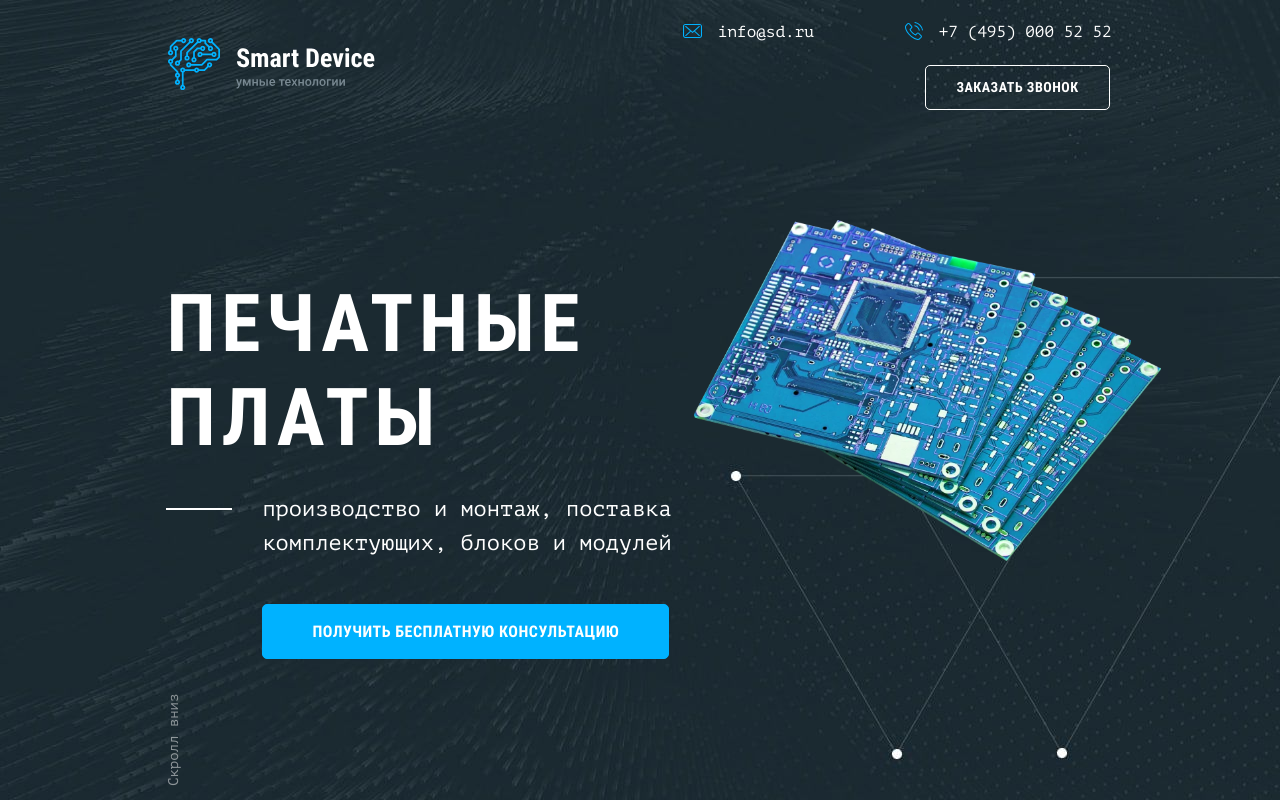
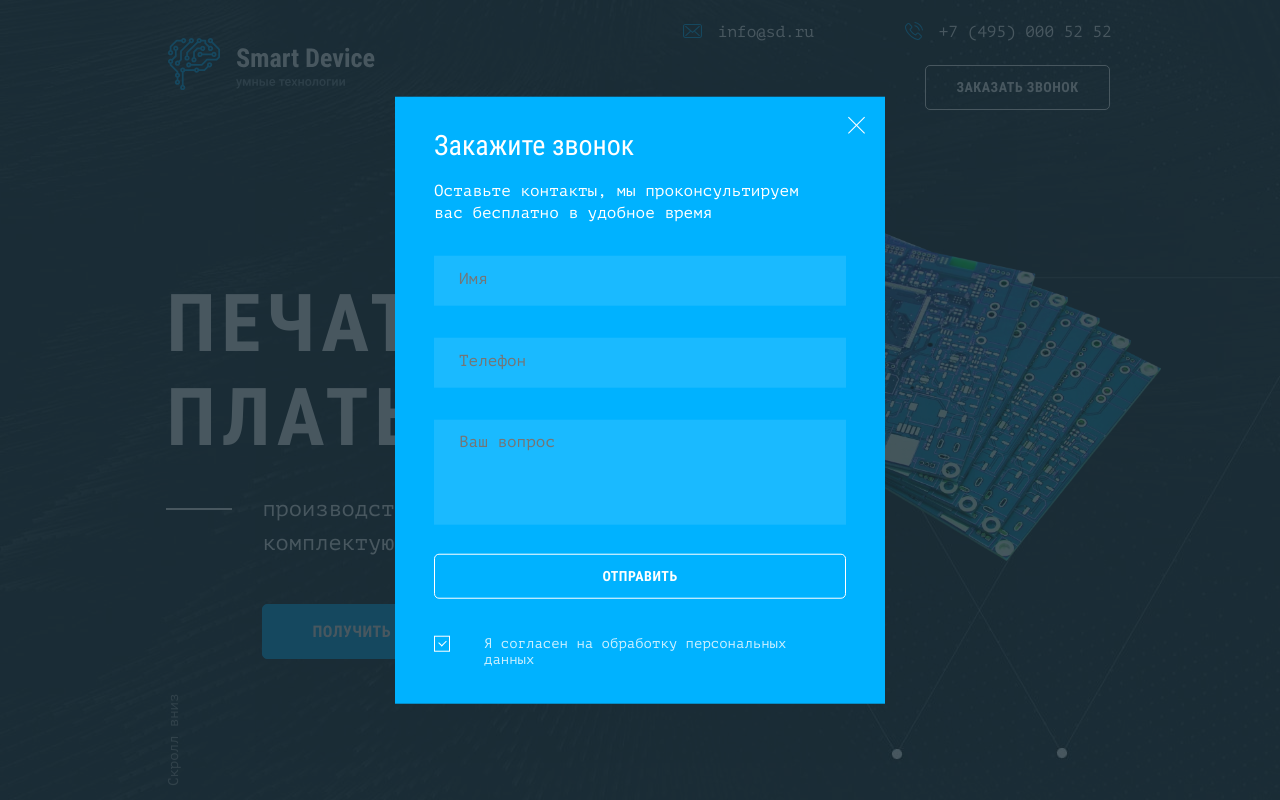
Before and after one commit to anna9grace/smart-device, a website: page source/index.html in a window 1280 px wide. Shown: the top 800 px of the page. Drawn offline with nearby package versions, Linux system fonts and the light colour scheme; files that its build step writes are made by us from their sources; files whose address does not match are found by name.

Commit message:
завершает верстку модального окна

```diff
--- a/source/index.html
+++ b/source/index.html
@@ -282,15 +282,15 @@
   </footer>
 
 
-  <div class="modal hidden">
+  <div class="modal">
     <div class="modal__wrapper">
       <button class="modal__close-btn">
         <span class="visually-hidden">Закрыть</span>
       </button>
-      <form class="modal__form form" action="https://echo.htmlacademy.ru" method="post">
+      <form class="form" action="https://echo.htmlacademy.ru" method="post">
         <h2>Закажите звонок</h2>
         <p>Оставьте контакты, мы проконсультируем вас бесплатно в удобное время</p>
-        <div class="form__wrapper">
+        <div class="modal__inner-wrapper form__wrapper">
           <label class="visually-hidden" for="modal-name">Введите Ваше имя</label>
           <input class="form__field" type="text" name="name" id="modal-name" placeholder="Имя" required>
           <label class="visually-hidden" for="modal-phone">Укажите Ваш телефон</label>
--- a/source/sass/components/form.scss
+++ b/source/sass/components/form.scss
@@ -15,6 +15,7 @@
 .form__wrapper {
   display: flex;
   flex-wrap: wrap;
+  justify-content: space-between;
 
   button {
     height: 45px;
@@ -105,6 +106,3 @@
     }
   }
 }
-
-
-// Сделать валидацию формы телефона при помощи маски.При фокусе в поле ввода появляется "+7(", при вводе данных появляется закрывающая скобка. В поле можно ввести только 10 цифр (мобильный телефон)
--- a/source/sass/components/modal.scss
+++ b/source/sass/components/modal.scss
@@ -1,9 +1,93 @@
 .modal {
+  position: fixed;
+  width: 100%;
+  height: 100vh;
+  background-color: transparentize($background-color-dark, 0.2);
+  z-index: 10;
+}
+
+.modal__wrapper {
+  position: absolute;
+  display: flex;
+  flex-direction: column;
+  left: 0;
+  right: 0;
+  top: 50%;
+  width: 490px;
+  margin: 0 auto 0 auto;
+  padding: 18px 39px 36px 39px;
+  transform: translateY(-50%);
+  background-color: $accent-color;
+
   h2 {
     @include font-sizes(28px, 39px);
+    margin-top: -9px;
+    margin-bottom: 15px;
+  }
+
+  p {
+    margin-right: 20px;
   }
 }
 
-.modal__wrapper {
-  background-color: $accent-color;
+.modal__wrapper > button {
+  @include sizes(20px, 20px);
+  position: relative;
+  margin-left: auto;
+  margin-right: -19px;
+  background-color: transparent;
+  border: none;
+
+  &::before,
+  &::after {
+    @include sizes(23px, 1px);
+    content: "";
+    position: absolute;
+    background-color: $main-color-light;
+    left: 0;
+  }
+
+  &::before {
+    transform: rotate(45deg);
+  }
+
+  &::after {
+    transform: rotate(-45deg);
+  }
+
+  &:hover,
+  &:active {
+    background-color: transparentize($main-color-light, 0.7);
+    outline: none;
+  }
 }
+
+.modal__inner-wrapper {
+  flex-direction: column;
+  margin-top: 32px;
+
+  input {
+    margin-bottom: 32px;
+    padding-left: 25px;
+  }
+
+  textarea {
+    padding-left: 25px;
+  }
+
+  button {
+    margin-top: 29px;
+    margin-bottom: 29px;
+  }
+
+  input[type="checkbox"] + label {
+    padding-left: 50px;
+  }
+}
+
+@media (max-width: $max-mobile-width) {
+  .modal__wrapper {
+    width: 100%;
+    height: 100vh;
+  }
+}
--- a/source/sass/components/question-form.scss
+++ b/source/sass/components/question-form.scss
@@ -32,7 +32,6 @@
 
 .question-form__wrapper {
   margin-top: 51px;
-  justify-content: space-between;
 
   input {
     flex-basis: 47.4%;
```
Also changed, not shown: build/css/style.min.css, build/index.html, 1 other file.
